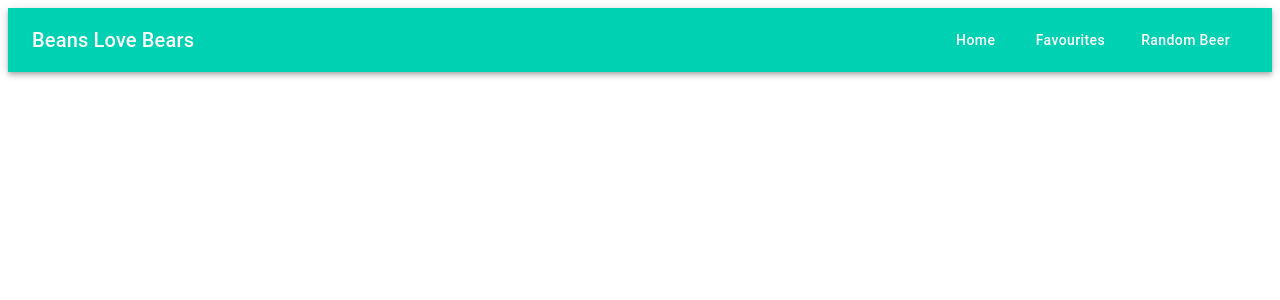
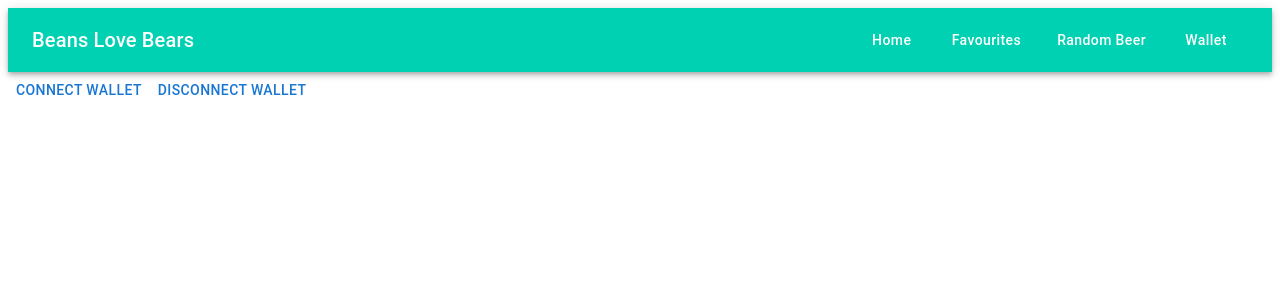
Before and after one commit to stefanpetkov90/beer-punk, a React (Create React App) app: page /wallet in a window 1280 px wide. Shown: the top 300 px of the page. Built offline with nearby package versions, Linux system fonts and the light colour scheme.

Commit message:
Added Wallet

```diff
--- a/package.json
+++ b/package.json
@@ -12,7 +12,9 @@
     "@testing-library/jest-dom": "^5.14.1",
     "@testing-library/react": "^11.2.7",
     "@testing-library/user-event": "^12.8.3",
+    "@walletconnect/web3-provider": "^1.6.5",
     "axios": "^0.21.4",
+    "ethers": "^5.4.7",
     "lodash": "^4.17.21",
     "react": "^17.0.2",
     "react-dom": "^17.0.2",
--- a/src/components/App/App.js
+++ b/src/components/App/App.js
@@ -8,6 +8,7 @@
 import Navbar from "../Navbar/Navbar";
 import Favorites from "../../containers/Favourites/Favorites";
 import RandomBeer from "../../containers/RandomBeer/RandomBeer";
+import Wallet from "../../containers/Wallet/Wallet";
 
 const App = () => {
   return (
@@ -18,6 +19,7 @@
         <Route exact path="/random" component={RandomBeer} />
         <Route exact path="/beers" component={HomePage} />
         <Route exact path="/favorites" component={Favorites} />
+        <Route exact path="/wallet" component={Wallet} />
       </Switch>
     </div>
   );
--- a/src/components/Navbar/Navbar.jsx
+++ b/src/components/Navbar/Navbar.jsx
@@ -19,6 +19,10 @@
 
   const handleRandomClick = () => {
     history.push("/random");
+  };
+
+  const handleWalletClick = () => {
+    history.push("/wallet");
   };
 
   return (
@@ -61,6 +65,15 @@
                 Random Beer
               </Button>
             </div>
+            <div style={{ padding: 10 }}>
+              <Button
+                onClick={handleWalletClick}
+                color="inherit"
+                style={{ textTransform: "none", color: "white" }}
+              >
+                Wallet
+              </Button>
+            </div>
           </div>
         </Toolbar>
       </AppBar>
--- /dev/null
+++ b/src/containers/Wallet/Wallet.jsx
@@ -0,0 +1,42 @@
+import React from "react";
+import { ethers } from "ethers";
+import Button from "@mui/material/Button";
+
+const Wallet = () => {
+  //   const provider = new ethers.providers.Web3Provider(window.ethereum);
+  //   const signer = provider.getSigner();
+
+  const connectWallet = async () => {
+    await window.ethereum.request({
+      method: "eth_requestAccounts",
+      params: [
+        {
+          eth_accounts: {},
+        },
+      ],
+    });
+    // await provider.send("eth_requestAccounts", []);
+    // const accounts = await provider.listAccounts();
+    // console.log(accounts[0]);
+  };
+
+  const disconnectWallet = async () => {
+    await window.ethereum.request({
+      method: "wallet_requestPermissions",
+      params: [
+        {
+          eth_accounts: {},
+        },
+      ],
+    });
+  };
+
+  return (
+    <div>
+      <Button onClick={() => connectWallet()}>Connect Wallet</Button>
+      <Button onClick={() => disconnectWallet()}>Disconnect Wallet</Button>
+    </div>
+  );
+};
+
+export default Wallet;
```
Also changed, not shown: 1 other file (tests, documents, lock files or other folders).
